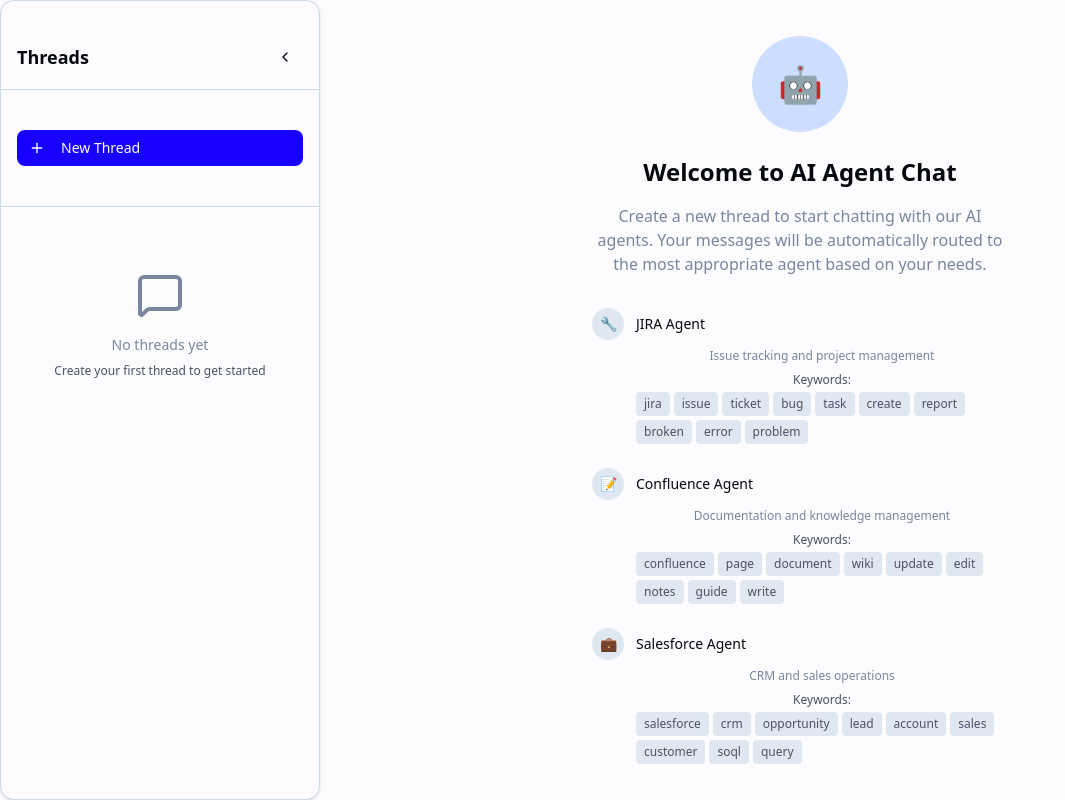
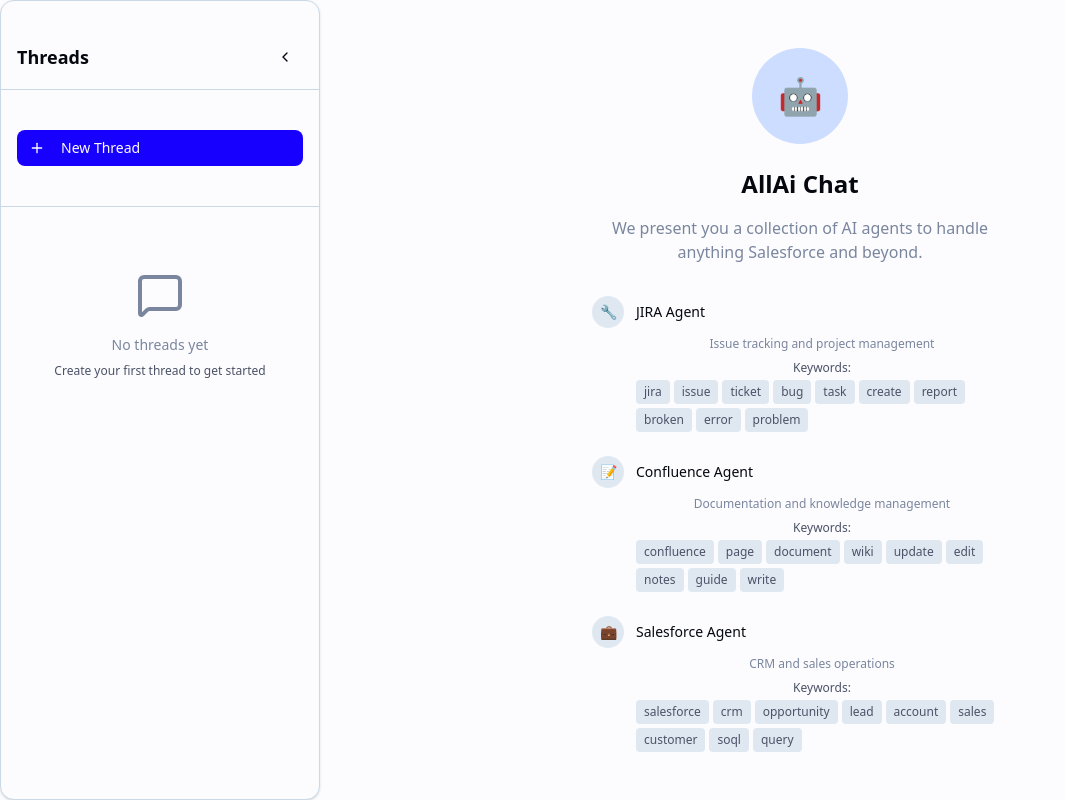
Before and after one commit to MarkiyanPyts/MarkiyanPyts-ai-chat-example-2, a React (Vite) app: page / in a window 1280 px wide. Shown: the whole page, without its empty margins (0-1065 px from the left). Built offline with nearby package versions, Linux system fonts and the light colour scheme.

Commit message:
Update ChatLayout.tsx

```diff
--- a/src/components/chat/ChatLayout.tsx
+++ b/src/components/chat/ChatLayout.tsx
@@ -60,12 +60,10 @@
                 <span className="text-4xl">🤖</span>
               </div>
               <h1 className="text-2xl font-bold text-system-neutral-05 mb-4">
-                Welcome to AI Agent Chat
+                AllAi Chat
               </h1>
               <p className="text-system-neutral-55 mb-8">
-                Create a new thread to start chatting with our AI agents.
-                Your messages will be automatically routed to the most appropriate agent
-                based on your needs.
+                We present you a collection of AI agents to handle anything Salesforce and beyond.
               </p>
               <div className="space-y-6">
                 <div className="space-y-2">
```
